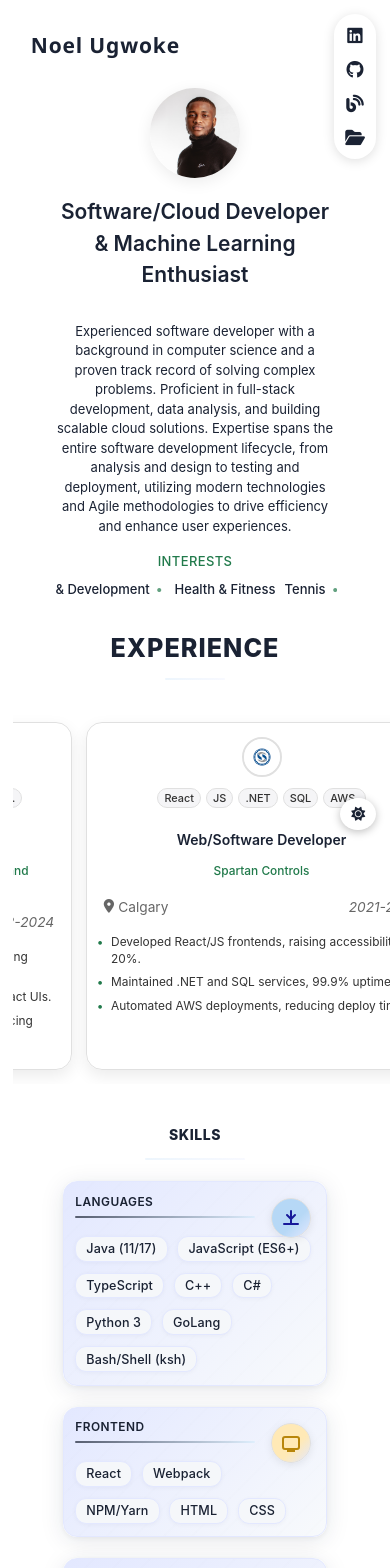
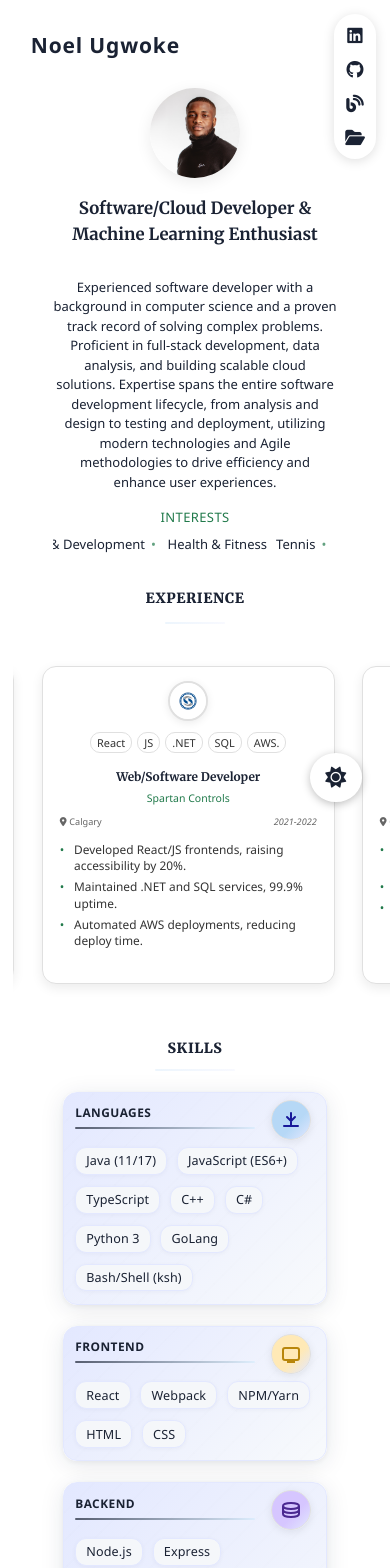
Before and after one commit to leonnuxy/portfolio, a React (Vite) app in the folder react-portfolio/: page / in a window 390 px wide. Shown: the top 1568 px of the page. Built offline with nearby package versions, Linux system fonts and the light colour scheme.

Commit message:
Update typography and layout for improved mobile responsiveness; adjust font families and sizes across components; enhance experience card styling and media queries for better display on small screens.

```diff
--- a/react-portfolio/index.html
+++ b/react-portfolio/index.html
@@ -3,6 +3,7 @@
   <head>
     <meta charset="UTF-8" />
     <link rel="icon" type="image/svg+xml" href="/vite.svg" />
+    <link href="https://fonts.googleapis.com/css2?family=Merriweather:wght@400;700;900&display=swap" rel="stylesheet">
     <meta name="viewport" content="width=device-width, initial-scale=1.0" />
     <meta name="description" content="Noel Ugwoke - Software/Cloud Developer & Machine Learning Enthusiast Portfolio" />
     <meta name="theme-color" content="#1a2233" />
--- a/react-portfolio/src/styles/base/typography.css
+++ b/react-portfolio/src/styles/base/typography.css
@@ -5,8 +5,8 @@
 
 :root {
   /* Font families */
-  --font-family-base: 'Inter', -apple-system, BlinkMacSystemFont, 'Segoe UI', Roboto, Oxygen, Ubuntu, sans-serif;
-  --font-family-heading: 'Poppins', -apple-system, BlinkMacSystemFont, 'Segoe UI', Roboto, sans-serif;
+  --font-family-base: 'Libre Baskerville', 'Baskerville', 'Montserrat', 'Segoe UI', Arial, serif;
+  --font-family-heading: 'Merriweather', 'Montserrat', 'Segoe UI', Arial, serif;
   --font-family-mono: 'JetBrains Mono', 'SF Mono', 'Fira Code', Consolas, monospace;
 
   /* Font weights */
--- a/react-portfolio/src/styles/components/experience.css
+++ b/react-portfolio/src/styles/components/experience.css
@@ -104,8 +104,8 @@
   padding: 2rem 1.5rem 1.5rem 1.5rem;
   box-shadow: 0 6px 16px var(--shadow-color, rgba(0,0,0,0.06));
   border: 1px solid var(--border-color, #eaeaea);
-  width: var(--card-smd);         /* was: var(--card-smd) or 340px, now narrower */
-  min-width: var(--card-smd);     /* ensure flexbox doesn't shrink below this */
+  width: var(--card-md);         /* was: var(--card-smd) or 340px, now narrower */
+  min-width: var(--card-md);     /* ensure flexbox doesn't shrink below this */
   max-width: var(--card-lg);      /* optional: set a max-width for consistency */
   flex-shrink: 0;
   display: flex;
@@ -245,8 +245,7 @@
   padding-left: 0;
   margin: 0;
   text-align: left;
-  font-size: var(--font-sm, 0.93rem);
-  font-family: 'Inter', 'Segoe UI', Arial, sans-serif;
+  font-size: var(--font-base, 0.93rem);
 }
 
 .experience-description li {
@@ -349,34 +348,68 @@ body.dark-mode .experience-description li::before {
     transform: translateX(-1%); /* Changed to fixed -1% for mobile views */
     will-change: transform;
   }
+
+  /* Improve mobile card styling */
   .experience-card {
-    width: 75vw;
-    min-width: 75vw;
-    max-width: 90vw;
-    padding: 1.5rem 1rem;
+    width: 280px;
+    min-width: 280px;
+    max-width: 320px;
+    padding: 1.2rem 1rem;
+    border-radius: var(--radius-lg, 12px);
+    margin-right: 1rem;
+    border: 1px solid var(--border-color);
+    background: var(--background-card);
+    box-shadow: 0 4px 12px var(--shadow-color);
   }
+
+  .experience-title {
+    font-size: var(--font-md, 1.1rem);
+    margin-top: 0.5rem;
+    margin-bottom: 0.5rem;
+    line-height: 1.3;
+    color: var(--primary-color);
+  }
+
+  .experience-employer {
+    font-size: var(--font-sm, 0.95rem);
+    font-weight: var(--font-weight-medium, 600);
+    margin-bottom: 0.3rem;
+    color: var(--secondary-color);
+  }
+
   .experience-logo-container {
-    width: 60px;
-    height: 60px;
-    margin-bottom: 1rem;
+    /* ...existing code... */
+    border-color: var(--border-color);
+    box-shadow: 0 2px 8px var(--shadow-color);
   }
-  .experience-tool-pill {
-    font-size: 0.9rem;
-    padding: 3px 10px;
+
+  .experience-company-location-date {
+    gap: 0.5rem;
+    margin-bottom: 0.7rem;
+    padding: 0 0.3rem;
   }
-  .experience-points {
-    font-size: 0.85rem;
-    margin: 0.5rem 0 0.2rem 0;
+
+  .experience-description li {
+    margin-bottom: 0.3rem;
+    line-height: 1.4;
+    font-size: var(--font-sm, 0.9rem);
+    color: var(--text-color);
+  }
+
+  .experience-location,
+  .experience-period {
+    font-size: var(--font-sm, 0.9rem);
+    color: var(--text-secondary);
   }
 }
 
-/* Consolidated all @media (max-width: 420px) rules into one block */
+/* Smaller screens need even more optimization */
 @media (max-width: 420px) {
   .experience-section {
     padding: 1rem 0.5rem;
   }
   .experience-header {
-    font-size: 1.8rem;
+    font-size: var(--font-md, 1.5rem);
     margin-bottom: 1.5rem;
   }
   .experience-header::after {
@@ -395,11 +428,85 @@ body.dark-mode .experience-description li::before {
     transform: translateX(-1%); /* Changed to fixed -1% for mobile views */
   }
   .experience-card {
-    width: 90vw;
-    min-width: 90vw;
-    max-width: 99vw;
+    transition: var(--transition);
+    width: 75vw;
+    min-width: 70vw;
+    max-width: 80vw;
+    padding: 1rem 1rem;
+  }
+
+  .experience-title {
+    font-size: var(--font-base, 1rem);
+  }
+
+  .experience-company-location-date {
+    gap: 0.4rem;
+    padding: 0 0.2rem;
+    margin-bottom: 0.5rem;
+  }
+
+  .experience-location,
+  .experience-period {
+    font-size: var(--font-xs, 0.85rem);
+  }
+
+  .experience-tool-pill {
+    font-size: var(--font-xs, 0.73rem);
+    padding: 1px 5px;
+    margin-bottom: 2px;
+    background: var(--button-bg, #f5f5f7);
+    color: var(--button-color, #333);
+    border: 1px solid var(--border-color);
+  }
+}
+
+/* Very small screens (iPhone SE, etc) */
+@media (max-width: 350px) {
+  .experience-card {
+    width: 220px;
+    min-width: 220px;
+    padding: 0.8rem 0.7rem;
+  }
+
+  .experience-logo-container {
+    width: 35px;
+    height: 35px;
+    margin-bottom: 0.4rem;
+  }
+
+  .experience-tool-pill {
+    font-size: var(--font-xs, 0.7rem);
+    padding: 1px 4px;
+  }
+
+  .experience-title {
+    font-size: var(--font-base, 0.95rem);
+  }
+
+  .experience-description li {
+    font-size: var(--font-xs, 0.8rem);
+    line-height: 1.25;
+  }
+}
+
+/* Consolidated all @media (max-width: 420px) rules into one block */
+@media (max-width: 420px) {
+  .experience-section {
     padding: 1rem 0.5rem;
   }
+  .carousel-fade-left, .carousel-fade-right {
+    width: 0px;
+  }
+  .experience-carousel-container {
+    width: 98vw;
+    max-width: 100vw;
+    margin-left: -10vw;
+    margin-right: -10vw;
+    box-sizing: border-box;
+    padding-right: 140px; /* Even more padding on smaller screens */
+    transform: translateX(-1%); /* Changed to fixed -1% for mobile views */
+  }
+
   .experience-logo-container {
     width: 40px;
     height: 40px;
--- a/react-portfolio/src/styles/components/hero.css
+++ b/react-portfolio/src/styles/components/hero.css
@@ -55,6 +55,7 @@
 }
 
 .hero-title {
+  font-family: var(--font-family-heading, sans-serif);
   font-size: var(--font-3xl);
   color: var(--primary-color);
   margin-bottom: var(--space-1);
@@ -242,7 +243,7 @@
     max-width: 90px;
   }
   .hero-title {
-    font-size: var(--font-xl);
+    font-size: var(--font-lg);
     margin-bottom: var(--space-2);
   }
   .hero-subtitle {
--- a/react-portfolio/src/styles/components/projects.css
+++ b/react-portfolio/src/styles/components/projects.css
@@ -144,7 +144,7 @@ body.dark-mode .project-stacked-card.active {
    ======================================== */
 .image-overlay-header {
   position: absolute;
-  top: 17rem;
+  top: 16.5rem;
   left: 1.5rem;
   right: 1.5rem;
   display: flex;
@@ -218,7 +218,7 @@ body.dark-mode .project-rating-overlay {
 }
 
 .card-description {
-  font-size: var(--font-xs, 0.85rem);
+  font-size: var(--font-sm, 0.85rem);
   color: var(--text-color, #1a2233);
   margin-top: 0.5rem;
   line-height: 1.5;
@@ -368,7 +368,7 @@ body.dark-mode .explore-arrow {
 }
 
 .nav-btn svg {
-  font-size: var(--font-3xl);
+  font-size: var(--font-4xl);
   width: 32px;
   height: 32px;
   stroke: currentColor;
@@ -433,6 +433,10 @@ body.dark-mode .nav-btn:active {
     opacity: 0.8;
   }
 
+  .image-overlay-header {
+  top: 15rem;
+  }
+
   .nav-btn-left {
     left: -8px;
   }
@@ -442,8 +446,8 @@ body.dark-mode .nav-btn:active {
   }
 
   .nav-btn svg {
-    width: 20px;
-    height: 20px;
+    width: 30px;
+    height: 30px;
   }
 
   .card-content {
@@ -512,3 +516,30 @@ body.dark-mode .nav-btn:active {
     max-width: 300px;
   }
 }
+
+/* Ensure consistent section headers on mobile */
+@media (max-width: 700px) {
+  .projects-stacked-header {
+    font-size: var(--font-lg, 1.8rem);
+    margin-bottom: 2rem;
+  }
+
+  .projects-stacked-header::after {
+    width: 80px;
+    margin: 0.8rem auto 0.6rem auto;
+  }
+}
+
+/* Adjustments for very small screens */
+@media (max-width: 420px) {
+  .projects-stacked-header {
+    font-size: var(--font-md, 1.5rem);
+    margin-bottom: 1.5rem;
+    letter-spacing: 0.03em;
+  }
+
+  .projects-stacked-header::after {
+    width: 60px;
+    margin: 0.6rem auto 0.5rem auto;
+  }
+}
--- a/react-portfolio/src/styles/components/skills.css
+++ b/react-portfolio/src/styles/components/skills.css
@@ -83,7 +83,7 @@
   color: var(--skills-category-title, #f8fafc);
   letter-spacing: 0.04em;
   text-transform: uppercase;
-  font-family: var(--font-family-serif, 'Baskerville'), var(--font-family-sans, 'Inter', 'Segoe UI', Arial, sans-serif);
+  font-family: var(--font-family-base);
   z-index: 1;
   position: relative;
   text-align: left;
@@ -200,6 +200,19 @@ body.dark-mode .skills-category h3::after {
   }
 }
 
+/* Ensure consistent section headers on mobile */
+@media (max-width: 700px) {
+  .skills-section-header {
+    font-size: var(--font-lg, 1.8rem);
+    margin-bottom: 2rem;
+  }
+
+  .skills-section-header::after {
+    width: 80px;
+    margin: 0.8rem auto 0.6rem auto;
+  }
+}
+
 @media (max-width: 600px) {
   .skills-section {
     padding: 2rem 1rem;
@@ -235,7 +248,7 @@ body.dark-mode .skills-category h3::after {
   }
 }
 
-@media (max-width: 400px) {
+@media (max-width: 420px) {
   .skills-category {
     padding: 0.8rem;
   }
@@ -327,7 +340,7 @@ body.dark-mode .skill-tag:hover {
 /* Icon styles */
 .skills-category-icon {
   position: absolute;
-  top: 1.1rem;
+  top: 0.5rem;
   right: 1.1rem;
   width: 40px;
   height: 40px;
--- a/react-portfolio/src/styles/style.css
+++ b/react-portfolio/src/styles/style.css
@@ -33,7 +33,7 @@
   color: var(--primary-color);
   flex: 0 0 auto;
   text-align: left;
-  font-family: 'Libre Baskerville', 'Baskerville', 'Montserrat', 'Segoe UI', Arial, serif;
+  font-family: var(--font-family-base);
   letter-spacing: 0.04em;
 }
 
@@ -239,11 +239,11 @@ body.dark-mode select {
 @media (max-width: 700px) {
   .darkmode-toggle {
     left: auto;
-    right: 1rem;
-    bottom: 1rem;
-    width: 2.3rem;
-    height: 2.3rem;
-    font-size: 1rem;
+    right: 2rem;
+    bottom: 3rem;
+    width: 3.3rem;
+    height: 3.5rem;
+    font-size: 1.5rem;
   }
 }
 
```
